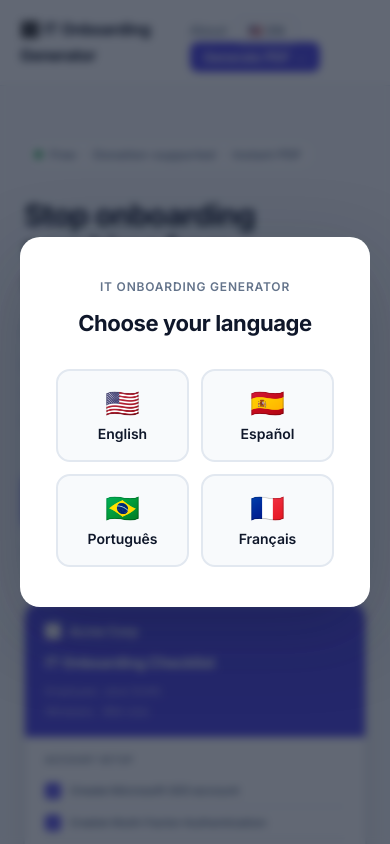
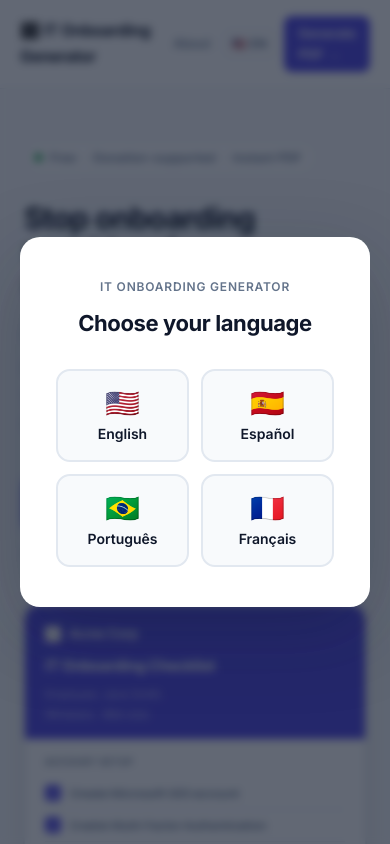
Before and after one commit to cfuentesb30/it-onboarding-generator, a Flask app: page / in a window 390 px wide. Run offline with Flask 3, Linux system fonts and the light colour scheme.

Commit message:
Fix nav wrapping on mobile after lang button change
Make header-nav a flex row (nowrap) so items stay on one line. Tighten lang button padding to account for the flag emoji width.

```diff
--- a/app/static/css/style.css
+++ b/app/static/css/style.css
@@ -17,7 +17,7 @@ body { background: var(--bg); color: var(--text); font-family: 'Inter', sans-ser
 header { background: var(--surface); border-bottom: 1px solid var(--border); padding: 16px 0; }
 .header-inner { display: flex; align-items: center; gap: 14px; }
 .logo { font-size: 16px; font-weight: 700; letter-spacing: -0.3px; text-decoration: none; color: var(--text); }
-.header-nav { margin-left: auto; }
+.header-nav { margin-left: auto; display: flex; align-items: center; gap: 8px; flex-wrap: nowrap; }
 .nav-cta {
   font-size: 13px; font-weight: 600;
   text-decoration: none; padding: 7px 14px;
@@ -27,8 +27,8 @@ header { background: var(--surface); border-bottom: 1px solid var(--border); pad
 .nav-cta:hover { opacity: .82; }
 
 .btn-lang {
-  font-size: 12px; font-weight: 700; letter-spacing: 0.05em;
-  padding: 6px 12px;
+  font-size: 12px; font-weight: 700; letter-spacing: 0.03em;
+  padding: 6px 8px; white-space: nowrap;
   background: transparent;
   color: var(--muted);
   border: 1px solid var(--border);
```
